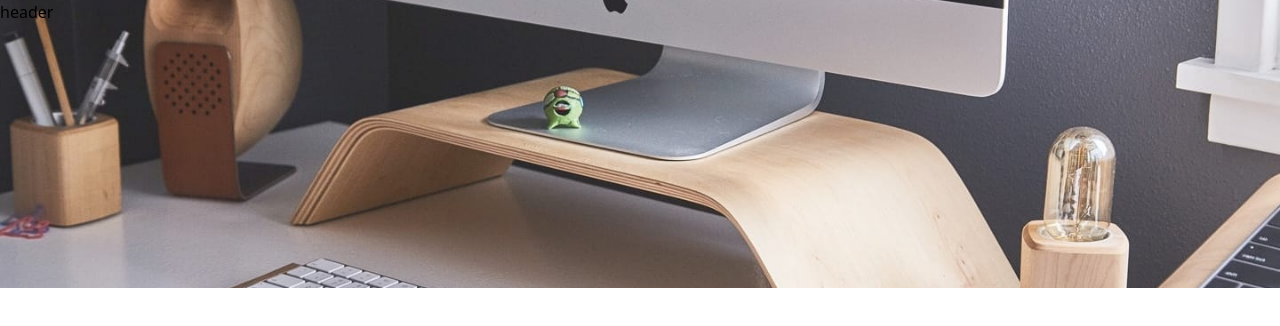
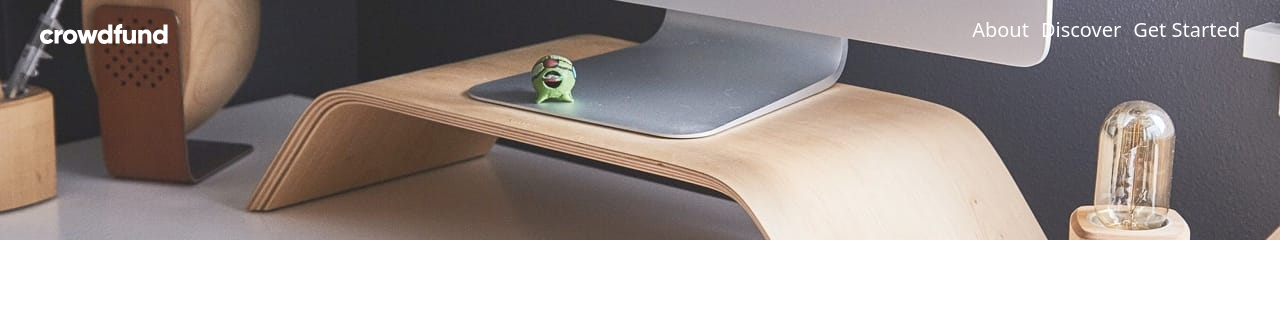
Before and after one commit to Shadrack04/react-crowdfunding-product, a React (Vite) app: page / in a window 1280 px wide. Shown: the top 326 px of the page. Built offline with nearby package versions, Linux system fonts and the light colour scheme.

Commit message:
Created and style the hero and the responsive Nav section

```diff
--- a/src/App.css
+++ b/src/App.css
@@ -1,14 +1,13 @@
 @import "tailwindcss";
 
-header {
+.hero {
   background-image: url(/public/images/image-hero-desktop.jpg);
   background-position: center;
-  background-repeat: no-repeat;
-  background-size: cover;
+  background-size: auto;
 }
 
 @media (max-width: 480px) {
-  header {
+  .hero {
     background-image: url(/public/images/image-hero-mobile.jpg);
   }
 }
--- a/src/components/Header.jsx
+++ b/src/components/Header.jsx
@@ -1,5 +1,11 @@
-import React from "react";
+import Nav from "./Nav";
 
 export default function Header() {
-  return <header className=" w-full h-60 lg:h-72">header</header>;
+  return (
+    <div className="hero w-full h-52 md:h-60">
+      <header className=" py-2 px-4 md:px-10">
+        <Nav />
+      </header>
+    </div>
+  );
 }
--- /dev/null
+++ b/src/components/Logo.jsx
@@ -0,0 +1,9 @@
+function Logo() {
+  return (
+    <div>
+      <img src="/images/logo.svg" alt="Logo image" />
+    </div>
+  );
+}
+
+export default Logo;
--- /dev/null
+++ b/src/components/Nav.jsx
@@ -0,0 +1,39 @@
+import React, { useState } from "react";
+import Logo from "./Logo";
+import menuIcon from "../../public/images/icon-hamburger.svg";
+import closeIcon from "../../public/images/icon-close-modal.svg";
+
+const links = [
+  { name: "About", link: "/about" },
+  { name: "Discover", link: "/discover" },
+  { name: "Get Started", link: "/start" },
+];
+
+function Nav() {
+  const [openNav, setOpenNav] = useState(false);
+  return (
+    <nav className=" flex items-center justify-between">
+      <Logo />
+      <ul
+        className={`${
+          openNav ? "left-4 right-4" : "-left-100"
+        } flex flex-col absolute top-10  transition-all duration-300  md:static md:flex-row bg-white md:bg-transparent px-4 md:p-0 rounded-md`}
+      >
+        {links.map((link, index) => (
+          <li
+            key={link.name}
+            className="text-lg mb-2 border-b-1 md:border-none border-stone-300 py-2 md:text-xl text-black md:text-white font-medium md:ml-3"
+          >
+            <a href="#">{link.name}</a>
+          </li>
+        ))}
+      </ul>
+
+      <div className="md:hidden" onClick={() => setOpenNav((N) => !N)}>
+        <img src={openNav ? closeIcon : menuIcon} alt="Hamburger menu icon" />
+      </div>
+    </nav>
+  );
+}
+
+export default Nav;
```
